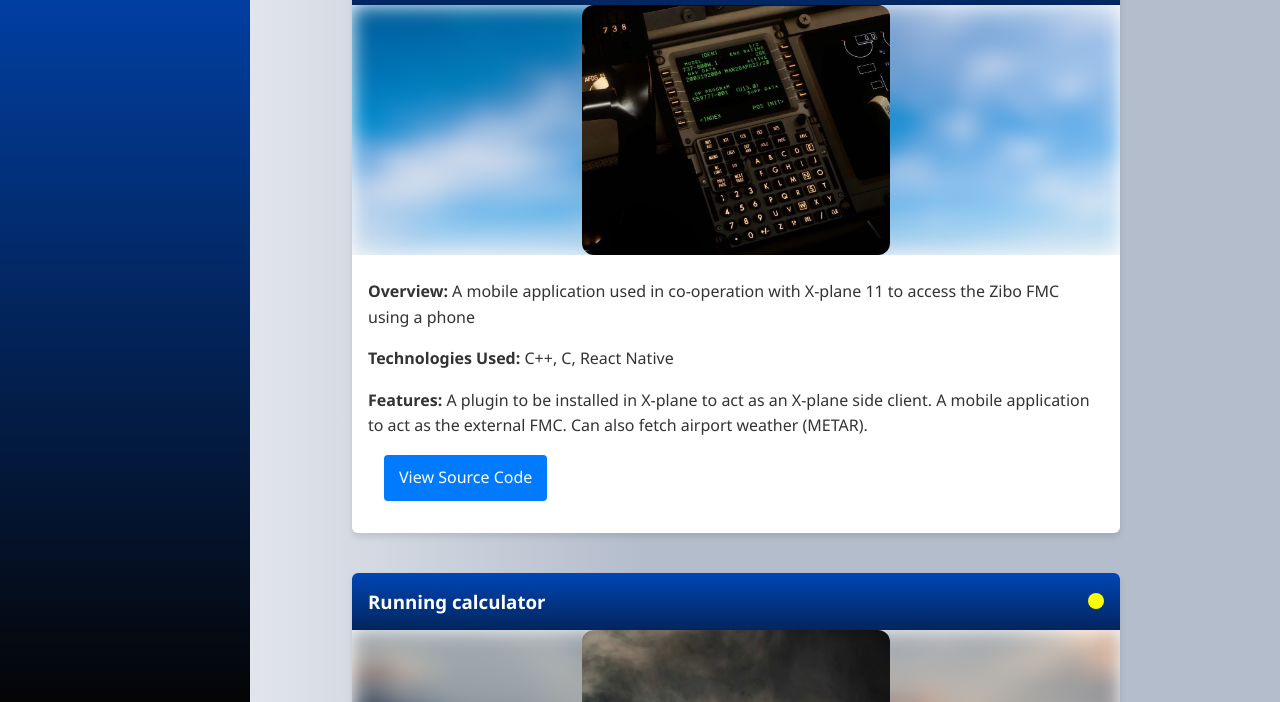
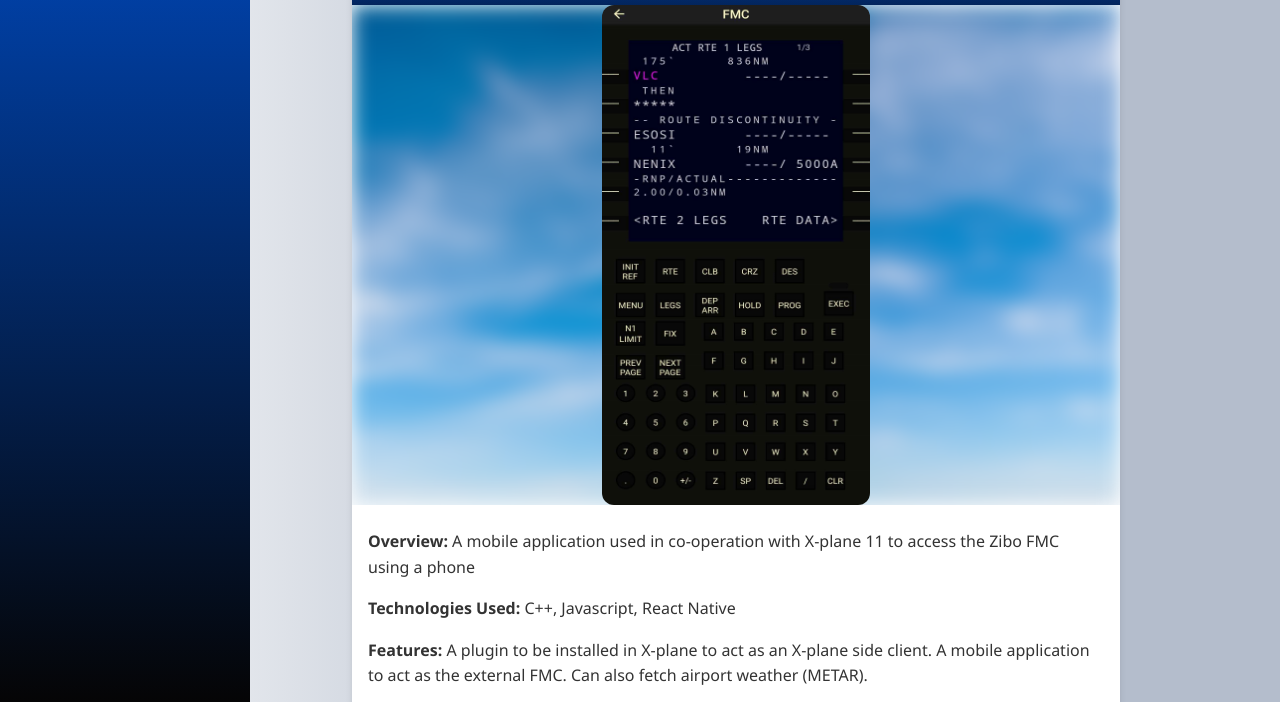
Before and after one commit to sandehal/sandehal.github.io, a plain HTML site: page projects.html in a window 1280 px wide. Shown: the part 92-794 px from the top of the page. Drawn offline with Linux system fonts and the light colour scheme.

Commit message:
Updated projects

```diff
--- a/css/styles.css
+++ b/css/styles.css
@@ -244,7 +244,7 @@ body {
 
   .project-image {
     position: relative;
-    width: 40%;
+    width: 35%;
     height: auto;
     max-height: 500px;
     max-width: 500px;
--- a/projects.html
+++ b/projects.html
@@ -30,13 +30,13 @@
             <!-- Image section -->
             <div class="project-image-container">
               <div class="background-overlay" style="background-image: url('images/Projects/Mobile_FMC_zibo_xp11/wideSky.jpg')"></div>
-              <img src="images/Projects/Mobile_FMC_zibo_xp11/fmc_zibo.jpeg" alt="FMC in the zibo 737" class="project-image"/>
+              <img src="images/Projects/Mobile_FMC_zibo_xp11/fmc_connected_night.jpg" alt="FMC in the zibo 737" class="project-image"/>
             </div>
 
             <!-- Description section -->
             <div class="project-description">
               <p><strong>Overview:</strong> A mobile application used in co-operation with X-plane 11 to access the Zibo FMC using a phone</p>
-              <p><strong>Technologies Used:</strong> C++, C, React Native</p>
+              <p><strong>Technologies Used:</strong> C++, Javascript, React Native</p>
               <p><strong>Features:</strong> A plugin to be installed in X-plane to act as an X-plane side client. A mobile application to act as the external FMC. Can also fetch airport weather (METAR).</p>
               <a href="https://github.com/sandehal/MobileFMC" class="project-link" target="_blank">View Source Code</a>
             </div>
```
Also changed, not shown: about.html (+1 -1 lines), images/Projects/Mobile_FMC_zibo_xp11/fmc_connected_night.jpg (added), images/Projects/Mobile_FMC_zibo_xp11/homeScreen_disconnected.jpg (added), images/Projects/Mobile_FMC_zibo_xp11/metarScreen.jpg (added).
